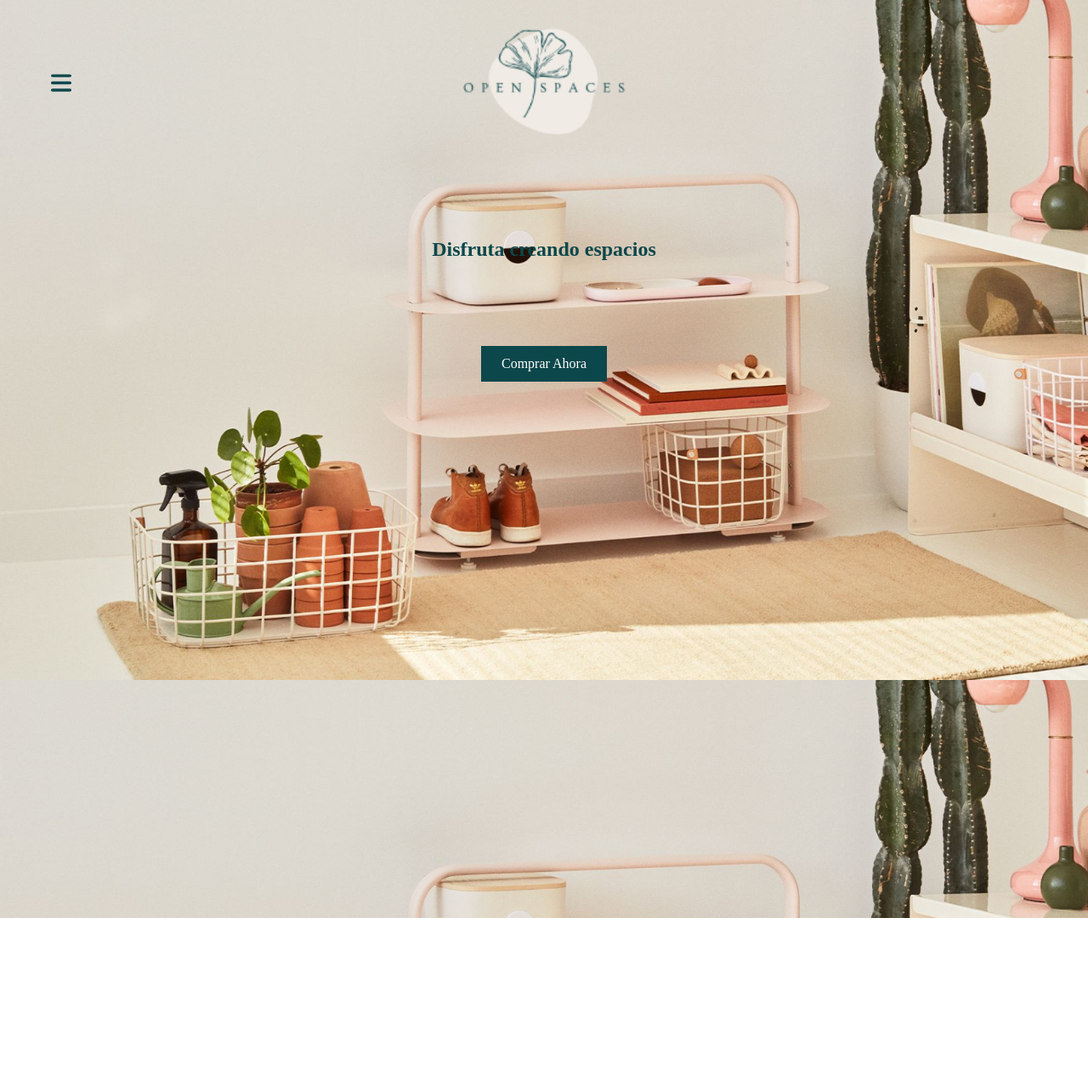
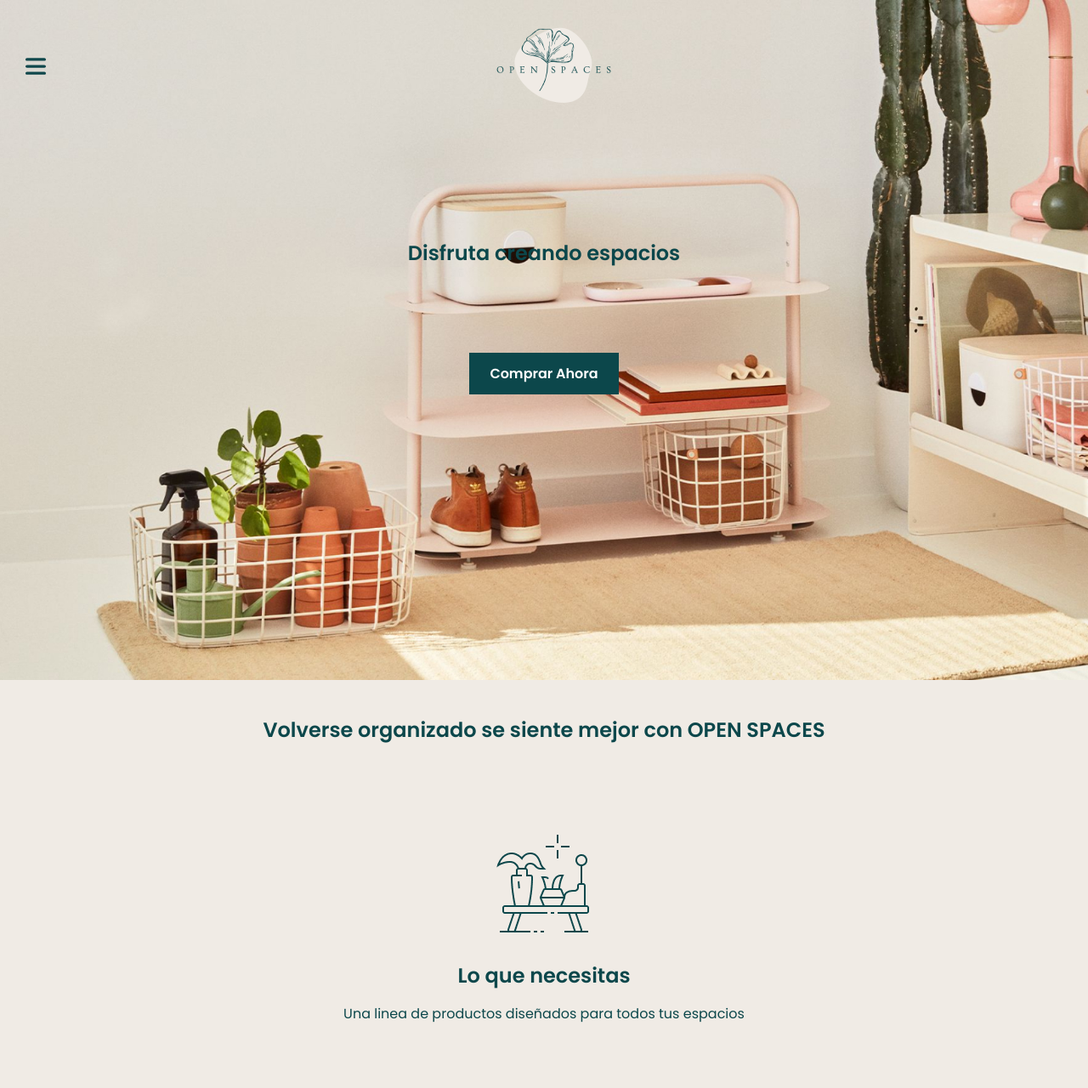
Before and after one commit to Adalab/modulo-1-evaluacion-final-micaelaalvarezj, a plain HTML site: page index.html in a window 1280 px wide. Shown: the whole page at 85% size. Before the commit the page ends 1080 px from the top, so only its background shows below. Drawn offline with Linux system fonts and the light colour scheme.

Commit message:
grid inicial

```diff
--- a/index.html
+++ b/index.html
@@ -5,6 +5,9 @@
     <meta name="viewport" content="width=device-width, initial-scale=1.0">
     <title>Evaluacion</title>
     <link rel="stylesheet" href="style.css">
+    <link rel="preconnect" href="https://fonts.googleapis.com">
+    <link rel="preconnect" href="https://fonts.gstatic.com" crossorigin>
+    <link href="https://fonts.googleapis.com/css2?family=Poppins:ital,wght@0,100;0,200;0,300;0,400;0,500;0,600;0,700;0,800;0,900;1,100;1,200;1,300;1,400;1,500;1,600;1,700;1,800;1,900&display=swap" rel="stylesheet">
 </head>
 <body>
     <header class="header-container">
@@ -14,7 +17,6 @@
         <div class="center">
             <img src="./recursos/logo.png" alt="logo" class="logo">
         </div>
-        <div class="rigth"></div>
     </header>
     <main>
         <div class="content">
@@ -25,7 +27,14 @@
                 <button class="title-button">Comprar Ahora</button>
             </div>
         </div>
-
+        <div class="grid">
+            <div class="grid__item--first">Volverse organizado se siente mejor con OPEN SPACES</div>
+            <div class="grid__item--second">
+                <img src="./recursos/icon_1.png" alt="dibujo mesita" class="icon-table">
+            </div>
+            <div class="grid__item--third">Lo que necesitas</div>
+            <div class="grid__item--fourth">Una linea de productos diseñados para todos tus espacios</div>
+        </div>
     </main>
 </body>
 </html>
--- a/style.css
+++ b/style.css
@@ -1,4 +1,5 @@
 * {
+    box-sizing: border-box;
     margin: 0;
     padding: 0;
 }
@@ -8,30 +9,25 @@ ul {
 a {
     text-decoration: none;
 }
+.poppins-semibold {
+  font-family: "Poppins", sans-serif;
+  font-weight: 600;
+  font-style: normal;
+}
 
 .header-container {
     position: fixed;
-    left: 0;
-    right: 0;
+    width: 100%;
     display: flex;
     align-items: center;
-    justify-content: space-between;
-    margin: 30px 60px;
-    background: rgba(255, 255, 255, 0.9)
-    z-index: 1000;
-}
-.left,.rigth {
-    flex:1;
+    padding: 30px;
 }
 .center {
     text-align: center;
-    flex: 0;
+    width: 100%;
 }
-.menu {
+.left {
     width: 24px;
-}
-.logo {
-    width: 300px;
 }
 .content {
     padding-top: 280px;
@@ -47,7 +43,8 @@ a {
     gap: 100px;
 }
 .title {
-    font-family: Poppins-SemiBold;
+    font-family: "Poppins";
+    font-weight: 600;
     font-size: 24px;
     color: #0c474b;
 }
@@ -55,7 +52,45 @@ a {
    padding: 12px 24px;
    background-color: #0c474b;
    border: none;
-   font-family: Poppins-SemiBold;
+   font-family: "poppins";
+   font-weight: 600;
    font-size: 16px;
    color: #ffffff;
 }
+
+.grid {
+    background-color: #f0ebe5;
+    display: grid;
+    grid-template-columns: 1fr;
+    grid-template-rows: 180px 150px 50px 100px;
+}
+.grid__item--first {
+    color:#0c474b;
+    font-family: "poppins";
+    font-weight: 600;
+    font-size: 24px;
+    grid-row: 1;
+    text-align: center;
+    padding: 41px 60px;
+}
+.grid__item--second {
+    grid-row: 2;
+    text-align: center;
+}
+.grid__item--third {
+    grid-row: 3;
+    text-align: center;
+    color: #0c474b;
+    font-family: "poppins";
+    font-weight: 600;
+    font-size: 24px;
+}
+.grid__item--fourth {
+    grid-row: 4;
+    color: #0c474b;
+    text-align: center;
+    font-family: "poppins";
+    font-weight: 400;
+    font-size: 16px;
+    padding: 0px 103px;
+}
```
